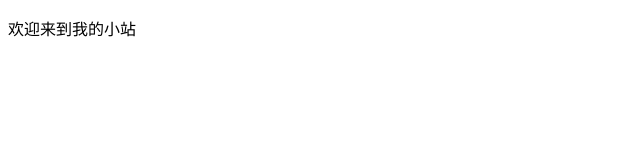
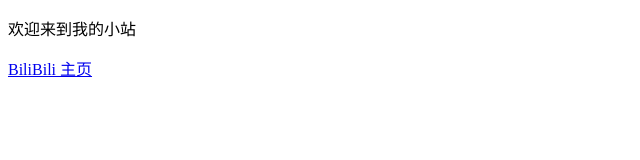
Before and after one commit to Luoxiaodayou/Luoxiaodayou.github.io, a plain HTML site: page index.html in a window 1280 px wide. Shown: the whole page, without its empty margins (0-640 px from the left). Drawn offline with Linux system fonts and the light colour scheme.

Commit message:
Update index.html

```diff
--- a/index.html
+++ b/index.html
@@ -5,5 +5,6 @@
 </title>
 <body>
 <p>欢迎来到我的小站</p>
+  <a href=https://space.bilibili.com/1192205694?spm_id_from=333.1007.0.0 >BiliBili 主页 </a>
 </body>
 </html>
```
